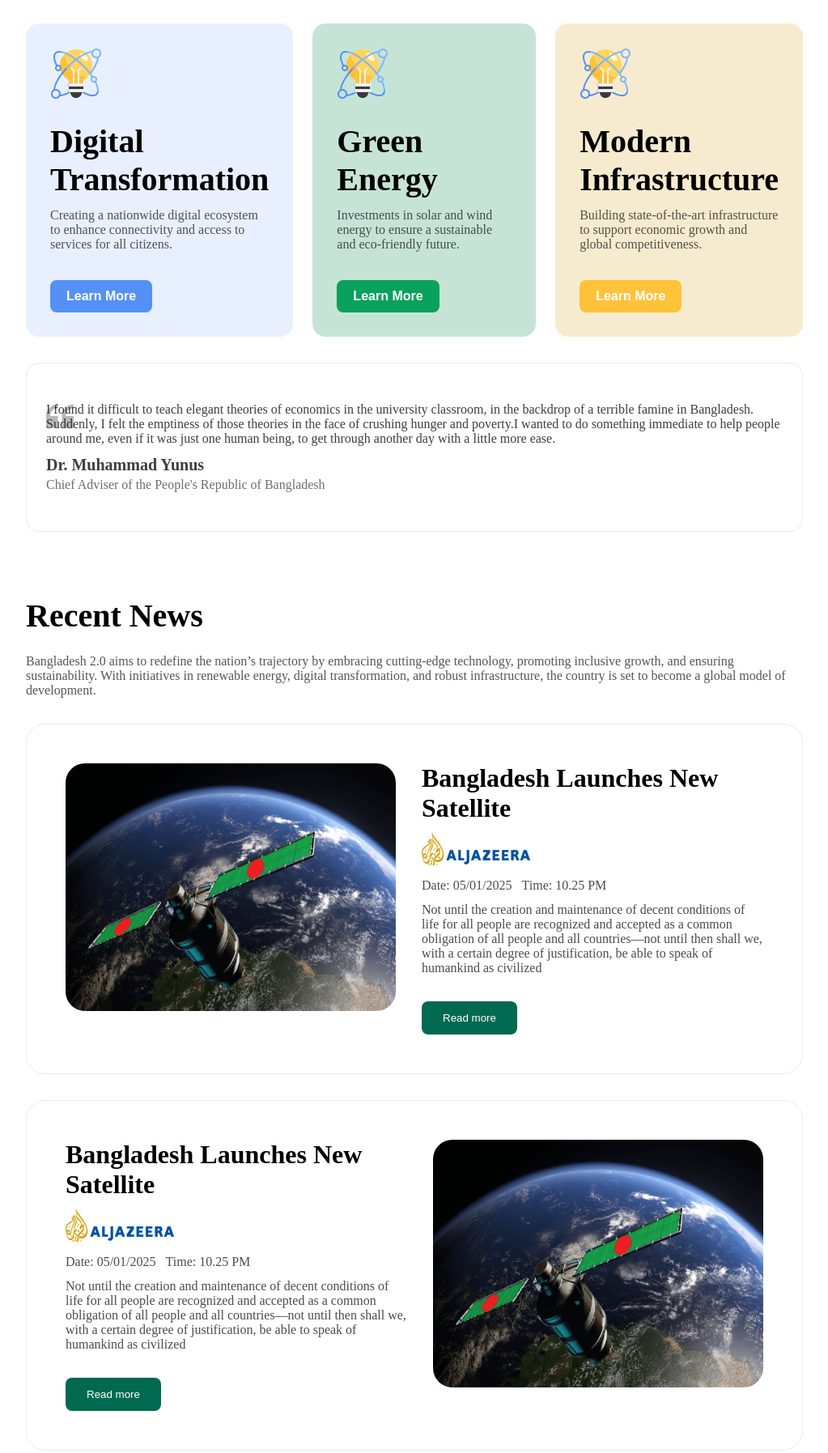
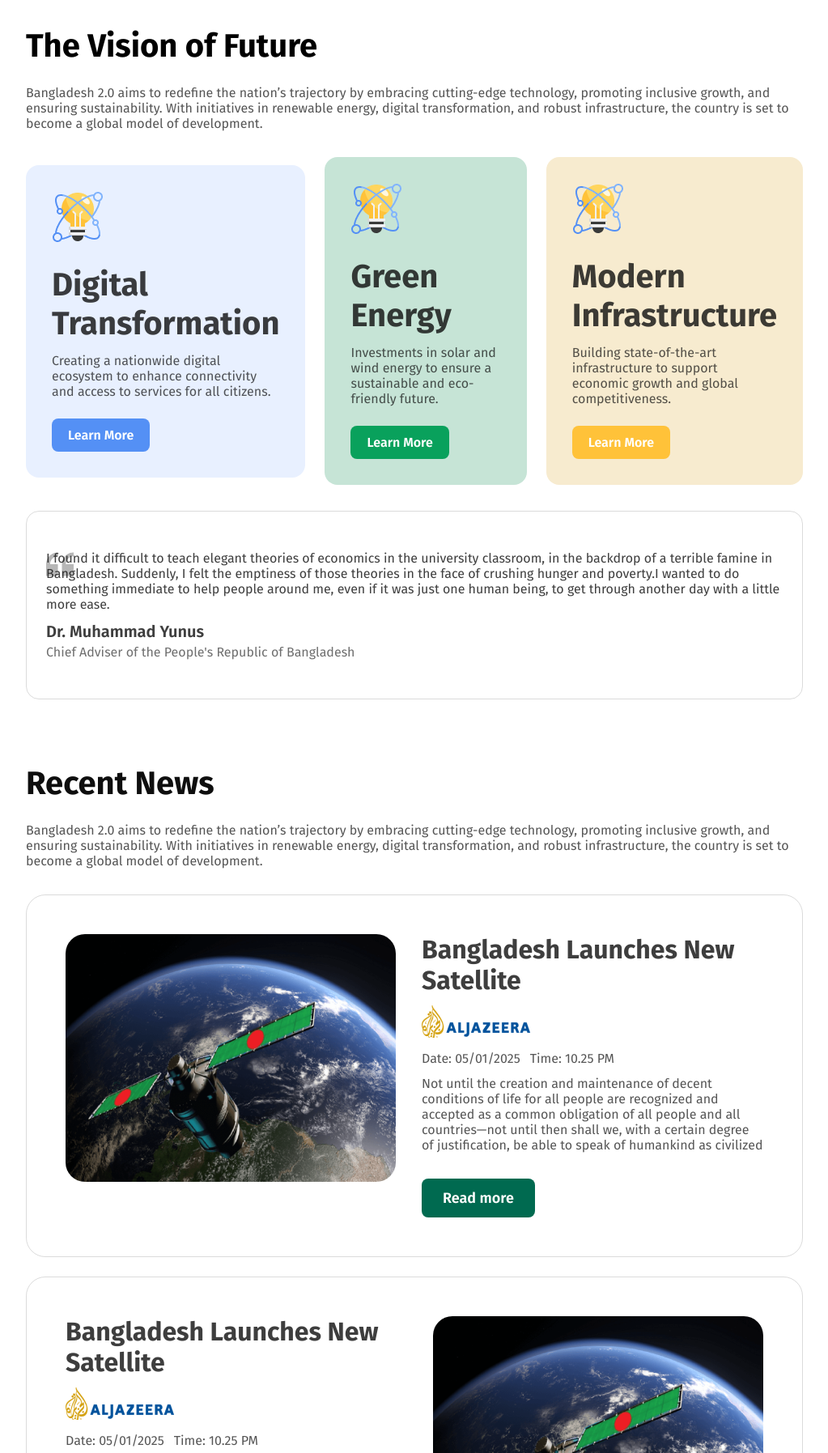
Before and after one commit to AnikaTabassum217/my-web-assignment-01, a plain HTML site: page index.html in a window 1280 px wide. Shown: the part 905-2700 px from the top of the page at 81% size, without its empty margins (128-1151 px from the left). Drawn offline with Linux system fonts and the light colour scheme.

Commit message:
Mandatory and challenges part done

```diff
--- a/index.html
+++ b/index.html
@@ -4,6 +4,11 @@
 <head>
     <meta charset="UTF-8">
     <meta name="viewport" content="width=device-width, initial-scale=1.0">
+    <link rel="preconnect" href="https://fonts.googleapis.com">
+    <link rel="preconnect" href="https://fonts.gstatic.com" crossorigin>
+    <link
+        href="https://fonts.googleapis.com/css2?family=Fira+Sans:ital,wght@0,100;0,200;0,300;0,400;0,500;0,600;0,700;0,800;0,900;1,100;1,200;1,300;1,400;1,500;1,600;1,700;1,800;1,900&display=swap"
+        rel="stylesheet">
     <link rel="stylesheet" href="./style/style.css">
     <title>My website</title>
 </head>
@@ -59,10 +64,14 @@
 
         <div class="quote-section-container">
             <div class="quote-section-bg-img">
-           <p class="quote-section">I found it difficult to teach elegant theories of economics in the university classroom, in the backdrop of a terrible famine in Bangladesh. Suddenly, I felt the emptiness of those theories in the face of crushing hunger and poverty.I wanted to do something immediate to help people around me, even if it was just one human being, to get through another day with a little more ease.</p>
+                <p class="quote-section">I found it difficult to teach elegant theories of economics in the university
+                    classroom, in the backdrop of a terrible famine in Bangladesh. Suddenly, I felt the emptiness of
+                    those theories in the face of crushing hunger and poverty.I wanted to do something immediate to help
+                    people around me, even if it was just one human being, to get through another day with a little more
+                    ease.</p>
             </div>
             <h3 class="quote-section-title">Dr. Muhammad Yunus</h3>
-           <p  class="quote-section-subtitle">Chief Adviser of the People's Republic of Bangladesh</p>
+            <p class="quote-section-subtitle">Chief Adviser of the People's Republic of Bangladesh</p>
         </div>
 
         <div class="recent-news-container">
@@ -74,60 +83,72 @@
                 global model of development.</p>
 
 
+            <div class="recent-news-cards-container">
                 <div class="recent-news-card">
                     <div>
-                    <img class="recent-news-card-img" src="./assets/satelite.png" alt="Image of satelite ">
+                        <img class="recent-news-card-img" width="408" height="306" src="./assets/satelite.png"
+                            alt="Image of satelite ">
                     </div>
                     <div>
                         <h3 class="recent-news-card-title">Bangladesh Launches New Satellite</h3>
-                    <img class="recent-news-card-al-jazeera-img" src="./assets/al-jazeera.png"
-                        alt="Image of al-jazeera">
-                    <div class="recent-news-card-date-time"><span class="recent-news-card-date">Date: 05/01/2025</span>
-                        <span class="recent-news-card-time">Time: 10.25 PM</span>
+                        <img class="recent-news-card-al-jazeera-img" width="134" height="40"
+                            src="./assets/al-jazeera.png" alt="Image of al-jazeera">
+                        <div class="recent-news-card-date-time">
+                            <span>Date: 05/01/2025</span>
+                            <span>Time: 10.25 PM</span>
                         </div>
-                    <p class="recent-news-card-description">Not until the creation and maintenance of decent conditions
-                        of life for all people are recognized and accepted as a common obligation of all people and all
+                        <p class="recent-news-card-description">Not until the creation and maintenance of decent
+                            conditions
+                            of life for all people are recognized and accepted as a common obligation of all people and
+                            all
                             countries—not until then shall we,
                             with a certain degree of justification, be able to speak of humankind as civilized</p>
                         <button class="recent-news-card-btn">Read more</button>
                     </div>
                 </div>
                 <div class="recent-news-card">
-
                     <div>
                         <h3 class="recent-news-card-title">Bangladesh Launches New Satellite</h3>
-                    <img class="recent-news-card-al-jazeera-img" src="./assets/al-jazeera.png"
-                        alt="Image of al-jazeera">
-                    <div class="recent-news-card-date-time"><span class="recent-news-card-date">Date: 05/01/2025</span>
-                        <span class="recent-news-card-time">Time: 10.25 PM</span>
+                        <img class="recent-news-card-al-jazeera-img" width="134" height="40"
+                            src="./assets/al-jazeera.png" alt="Image of al-jazeera">
+                        <div class="recent-news-card-date-time">
+                            <span>Date: 05/01/2025</span>
+                            <span>Time: 10.25 PM</span>
                         </div>
-                    <p class="recent-news-card-description">Not until the creation and maintenance of decent conditions
-                        of life for all people are recognized and accepted as a common obligation of all people and all
+                        <p class="recent-news-card-description">Not until the creation and maintenance of decent
+                            conditions
+                            of life for all people are recognized and accepted as a common obligation of all people and
+                            all
                             countries—not until then shall we,
                             with a certain degree of justification, be able to speak of humankind as civilized</p>
                         <button class="recent-news-card-btn">Read more</button>
                     </div>
                     <div>
-                    <img class="recent-news-card-img" src="./assets/satelite.png" alt="Image of satelite ">
+                        <img class="recent-news-card-img" width="408" height="306" src="./assets/satelite.png"
+                            alt="Image of satelite ">
                     </div>
                 </div>
-
                 <div class="recent-news-card">
                     <div>
-                    <img class="recent-news-card-img" src="./assets/satelite.png" alt="Image of satelite ">
+                        <img class="recent-news-card-img" width="408" height="306" src="./assets/satelite.png"
+                            alt="Image of satelite ">
                     </div>
                     <div>
                         <h3 class="recent-news-card-title">Bangladesh Launches New Satellite</h3>
-                    <img class="recent-news-card-al-jazeera-img" src="./assets/al-jazeera.png"
-                        alt="Image of al-jazeera">
-                    <div class="recent-news-card-date-time"><span class="recent-news-card-date">Date: 05/01/2025</span>
-                        <span class="recent-news-card-time">Time: 10.25 PM</span>
+                        <img class="recent-news-card-al-jazeera-img" width="134" height="40"
+                            src="./assets/al-jazeera.png" alt="Image of al-jazeera">
+                        <div class="recent-news-card-date-time">
+                            <span>Date: 05/01/2025</span>
+                            <span>Time: 10.25 PM</span>
                         </div>
-                    <p class="recent-news-card-description">Not until the creation and maintenance of decent conditions
-                        of life for all people are recognized and accepted as a common obligation of all people and all
+                        <p class="recent-news-card-description">Not until the creation and maintenance of decent
+                            conditions
+                            of life for all people are recognized and accepted as a common obligation of all people and
+                            all
                             countries—not until then shall we,
                             with a certain degree of justification, be able to speak of humankind as civilized</p>
                         <button class="recent-news-card-btn">Read more</button>
+                    </div>
                 </div>
             </div>
 
@@ -147,15 +168,12 @@
                 <div class="common-donate-card-price">1000 Taka</div>
 
             </div>
-
             <div>
                 <input class="donate-input" type="text" placeholder="Other Amount (Taka)">
             </div>
-
             <div class="donate-btn-design">
                 <button class="donate-btn">Done Now</button>
             </div>
-
         </div>
 
         <div class="subscribe-container">
--- a/style/style.css
+++ b/style/style.css
@@ -1,23 +1,20 @@
 *{
     margin: 0;
+    font-family: "Fira Sans", serif;
 }
-
 header,main{
 margin: 31px 160px;
 
 }
-
-/* SHARED BUTTON */
-
-/* .common-btn{
- border-radius: 8px;
-} */
 .banner-container{
     display: flex;
     gap: 64px;
     justify-content: space-around;
     align-items: center;
     background-color: #C6E4D6;
+    /* padding: 80px 60px; */
+    padding: 117px 60px;
+    border-radius: 24px;
 }
 .banner-left{
     display: flex;
@@ -29,12 +26,11 @@ margin: 31px 160px;
     opacity: 50%;
     font-size: 24px;
     font-weight: 400;
-
 }
 .banner-description{
+    font-weight: bold;
     font-size: 56px;
     color: #0E0E0E;
-
 }
 .banner-btn{
     border-radius: 8px;
@@ -51,10 +47,7 @@ margin: 31px 160px;
 .banner-btn:hover{
     transform: scale(0.9);
 }
-.banner-container{
-    padding: 80px 60px;
-    border-radius: 24px;
-}
+
 .vision-container{
     display: flex;
     flex-direction: column;
@@ -67,8 +60,10 @@ margin: 31px 160px;
     font-weight: bold;
 }
 .vision-description{
+    font-size: 16px;
+    font-weight: 400;
+    color: #0E0E0E;
     opacity: 70%;
-    color: #0E0E0E;
 }
 .vision-box{
     margin-top: 8px;
@@ -78,17 +73,17 @@ margin: 31px 160px;
     gap: 24px;
 }
 .box1{
-    padding: 30px;
+    padding: 32px;
     background-color: #e8f0ff;
     border-radius: 16px;
 }
 .box2{
-    padding: 30px;
+    padding: 32px;
     background-color: #C6E4D6;
     border-radius: 16px;
 }
 .box3{
-    padding: 30px;
+    padding: 32px;
     background-color: #F7EBCF;
     border-radius: 16px;
 }
@@ -96,6 +91,8 @@ margin: 31px 160px;
     font-size: 40px;
     font-weight: bold;
     margin-top: 24px;
+    color: #0E0E0E;
+    opacity: 80%;
 }
 .vision-box-description{
     font-size: 16px;
@@ -106,7 +103,7 @@ margin: 31px 160px;
 }
 .vision-common-box-btn{
     padding: 11px 20px;
-    margin-top: 35px;
+    margin-top: 24px;
     border: none;
     border-radius: 8px;
     color: #FFFFFF;
@@ -132,7 +129,7 @@ margin: 31px 160px;
 .quote-section-container{
     margin-top: 32px;
     padding: 48px 24px;
-    border: 1px solid rgb(236, 236, 236);
+    border: 1px solid rgb(14, 14, 14,.15);
     border-radius: 16px;
 }
 .quote-section-bg-img{
@@ -163,24 +160,24 @@ margin: 31px 160px;
 .recent-news-container{
     margin-top: 80px;
 }
-
 .recent-news-card-img{
     border-radius: 24px;
-
+}
+.recent-news-cards-container{
+    margin-top: 32px;
 }
 .recent-news-card{
-
     border-radius: 24px;
-    border: 1px solid rgb(236, 236, 236);
-    /* box-shadow: 3px 3px 3px 3px rgb(249, 249, 249); */
+    border: 1px solid rgb(14, 14, 14,.15);
     padding: 48px;
-    margin-top: 32px;
+    margin-top: 24px;
     display: flex;
     gap: 32px;
 }
 .recent-news-title{
     font-size: 40px;
     font-weight: bold;
+    color: #0E0E0E;
 }
 .recent-news-description{
     font-size: 16px;
@@ -192,12 +189,15 @@ margin: 31px 160px;
 .recent-news-card-title{
     font-size: 32px;
     font-weight: bold;
+    color: #0E0E0E;
+    opacity: 80%;
 }
 .recent-news-card-al-jazeera-img{
     margin-top: 12px;
 }
 .recent-news-card-date-time{
     margin-top: 12px;
+    color: #0E0E0E;
     opacity: 70%;
     font-weight: 400;
     font-size: 16px;
@@ -208,10 +208,13 @@ margin: 31px 160px;
     margin-top: 12px;
     opacity: 70%;
     font-weight: 400;
+    color: #0E0E0E;
     font-size: 16px;
 }
 .recent-news-card-btn{
     margin-top: 32px;
+    font-size: 18px;
+    font-weight: 600;
     padding: 13px 26px ;
     border-radius: 8px;
     border: none;
@@ -230,6 +233,7 @@ margin: 31px 160px;
 .donate-title{
     font-size: 40px;
     font-weight: bold;
+    color: #0E0E0E;
     text-align: center;
 }
 .donate-subtitle{
@@ -251,6 +255,8 @@ margin: 31px 160px;
     border-radius: 16px;
     font-size: 40px;
     font-weight: bold;
+    color: #0E0E0E;
+    opacity: 80%;
     white-space: nowrap;
     cursor: pointer;
 }
@@ -260,21 +266,15 @@ margin: 31px 160px;
   .donate-card-price-2{
     background-color: #C6E4D6;
   }
-/* .donate-card-price-1::hover{
-    background-color: #d79595;
-}
-.donate-card-price-2{
-    background-color: #d7d4d4;
-} */
 .donate-input{
    margin-top: 32px;
    width: 100%;
    border: none;
    background-color: #f6f6f6;
    padding: 20px ;
-
 }
 .donate-input::placeholder {
+    color: #0E0E0E;
     opacity: 30%;
     text-align: center;
   }
@@ -315,6 +315,8 @@ margin: 31px 160px;
     font-size: 16px;
     font-weight: 400;
     text-align: center;
+    color: #0E0E0E;
+    opacity: 0.7;
 }
 .subscribe-form{
     margin-top: 24px;
@@ -328,6 +330,7 @@ margin: 31px 160px;
     border-radius: 8px 0px 0px 8px;
     }
 .subscribe-form-input::placeholder {
+    color: #0E0E0E;
     opacity: 30%;
     padding: 18px ;
   }
@@ -351,4 +354,6 @@ margin: 31px 160px;
     text-align: center;
     font-size: 16px;
     font-weight: 400px;
+    color: #0E0E0E;
+    opacity: 70%;
   }
```
Lines whose indentation alone changed are shown as unchanged.
